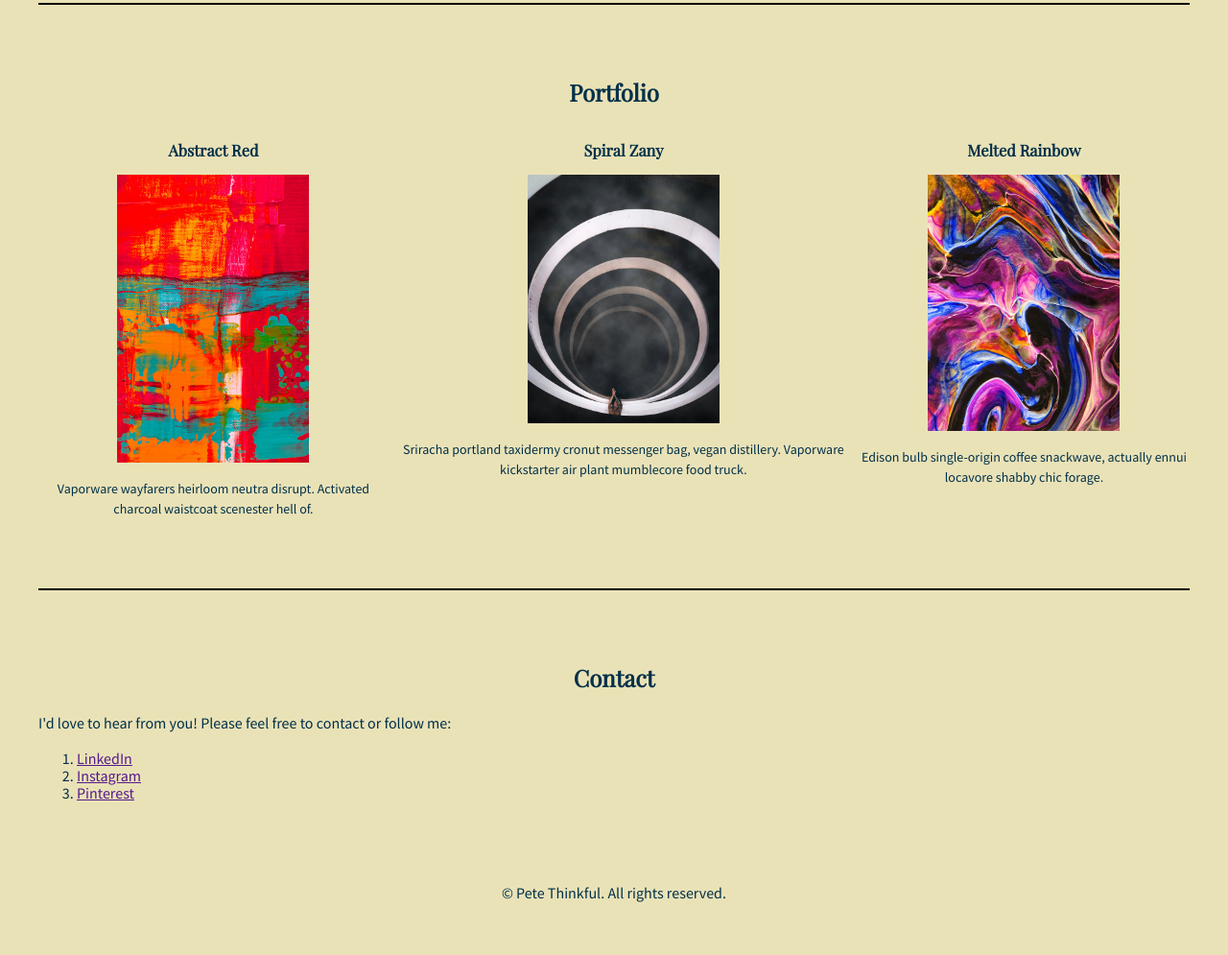
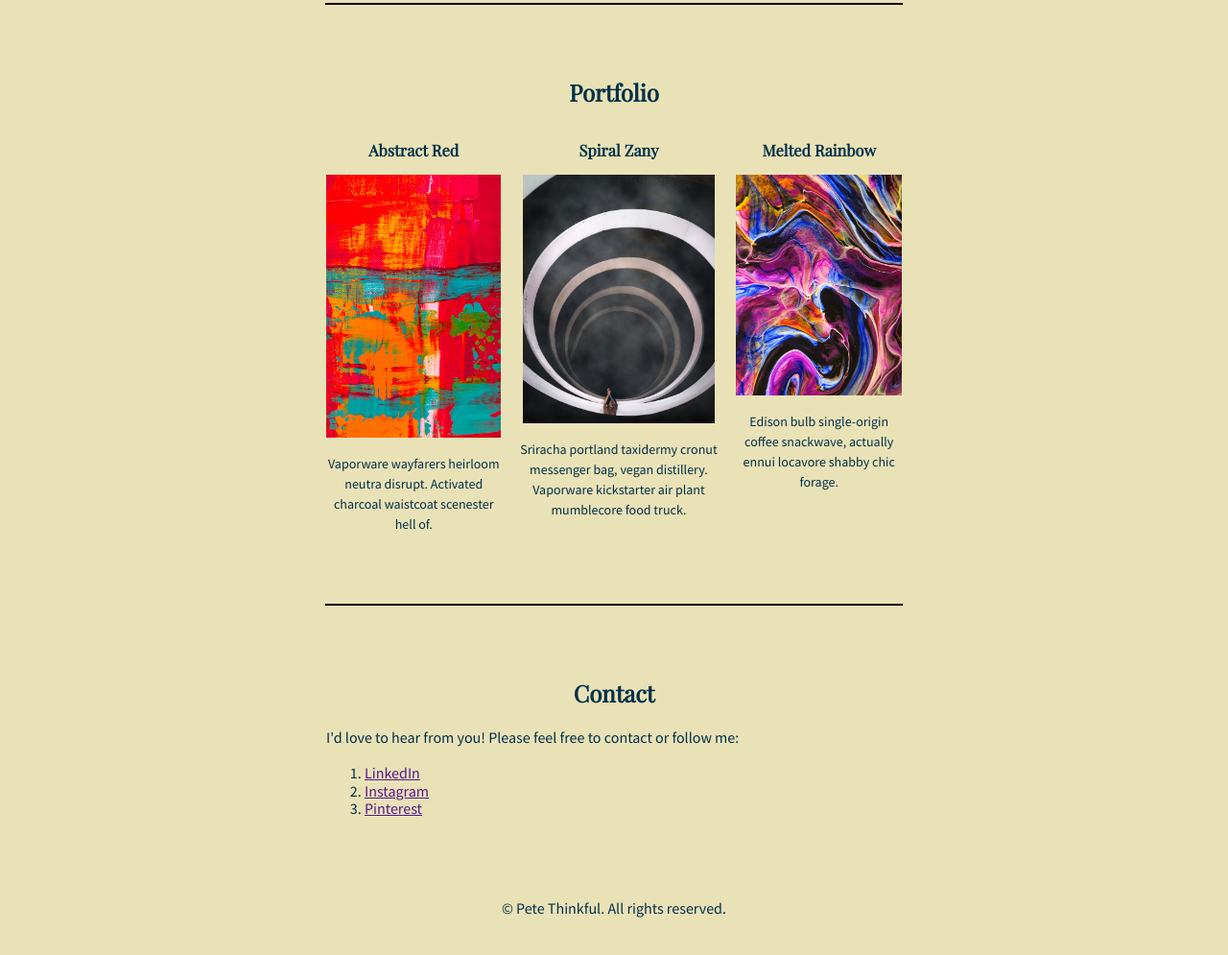
Before and after one commit to AshtonSometimes/pete-thinkful-starter, a plain HTML site: page index.html in a window 1280 px wide. Shown: the part 777-1772 px from the top of the page at 96% size. Drawn offline with nearby package versions, Linux system fonts and the light colour scheme.

Commit message:
Add files via upload

```diff
--- a/index.html
+++ b/index.html
@@ -107,11 +107,13 @@
               locavore shabby chic forage.
             </p>
           </section>
+          </div>
         </article>
 
         <hr />
 
         <!-- Contact section -->
+        <div>
         <article id="contact">
           <h2>Contact</h2>
           <p>
@@ -128,6 +130,7 @@
               <a href="">Pinterest</a>
             </li>
           </ol>
+        </div>
         </article>
       </div>
     </main>
--- a/style.css
+++ b/style.css
@@ -26,10 +26,11 @@ div {
   background-color: #eae2b7;
   margin: auto;
   width: 600px;
-}
+ }
 
 article {
   padding: 50px 0;
+
 }
 
 article div {
@@ -56,6 +57,11 @@ nav a {
   padding-left: 20px;
 }
 
+ol {
+  text-align: left;
+  align-items: center;
+  }
+
 /* Images */
 img {
   width: 100%;
@@ -76,6 +82,7 @@ footer {
 /* Other page elements */
 hr {
   border: 1px solid black;
+  max-width: 600px;
 }
 
 .container {
@@ -104,9 +111,21 @@ hr {
 
 .description-container {
   text-align: left;
+  width: 100%;
+  height: auto;
+}
+
+.contact {
+  text-align: left;
+  align-items: center;
 }
 
 .display-images {
   display: flex;
+  flex-direction: row;
   font-size: 14px;
+  text-align: center;
+  max-width: 600px;
+  height: auto;
+  vertical-align: middle;
 }
```
